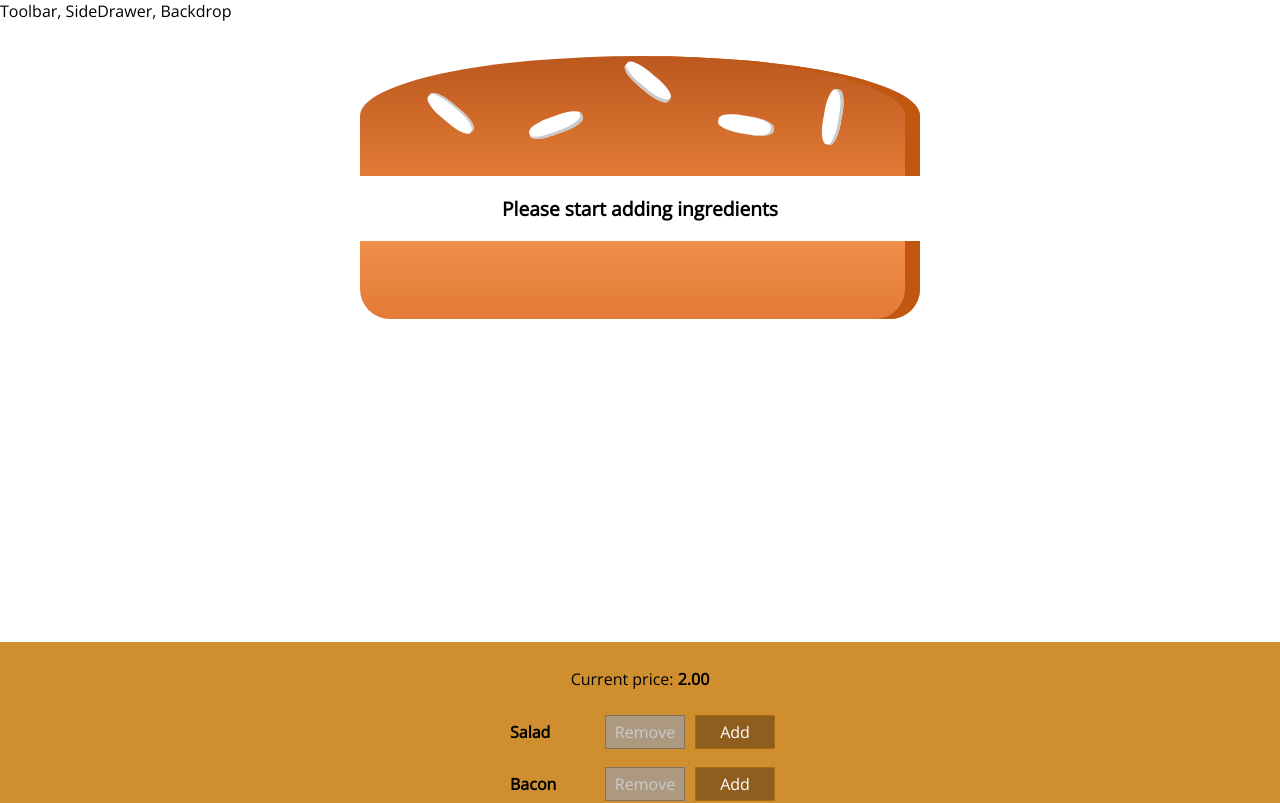
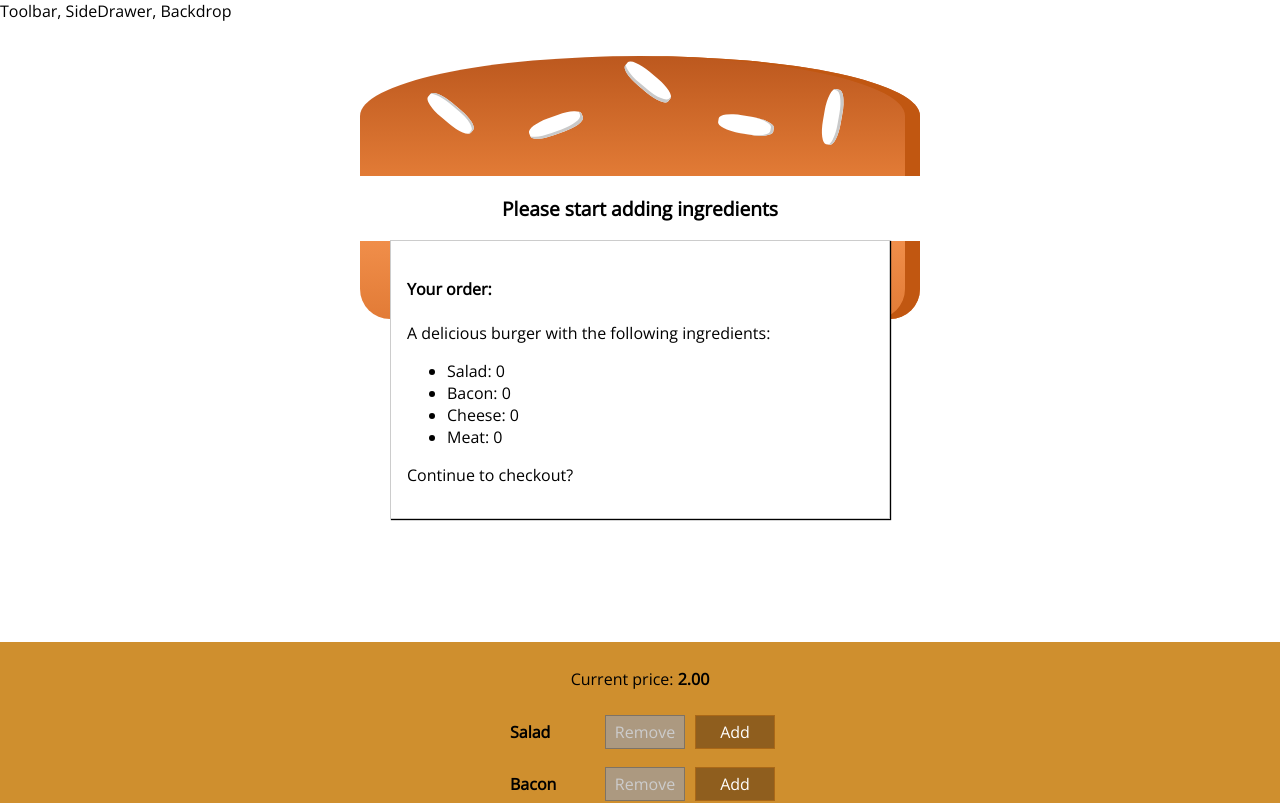
Before and after one commit to JoaquinBenitez/burguer-builder, a React (Create React App) app: page / in a window 1280 px wide. Shown: the top 803 px of the page. Built offline with nearby package versions, Linux system fonts and the light colour scheme; the HTML template or start-up script is replaced by a standard one.

Commit message:
Added a your order display

```diff
--- /dev/null
+++ b/src/components/Burger/OrderSummary/OrderSummary.js
@@ -0,0 +1,22 @@
+import React from "react";
+
+const OrderSummary = props => {
+  const ingredientSummary = Object.keys(props.ingredients).map(key => {
+    return (
+      <li key={key}>
+        <span style={{ textTransform: "capitalize" }}>{key}</span>:{" "}
+        {props.ingredients[key]}
+      </li>
+    );
+  });
+  return (
+    <>
+      <h4> Your order:</h4>
+      <p>A delicious burger with the following ingredients:</p>
+      <ul>{ingredientSummary}</ul>
+      <p>Continue to checkout?</p>
+    </>
+  );
+};
+
+export default OrderSummary;
--- /dev/null
+++ b/src/components/UI/Modal/Modal.js
@@ -0,0 +1,10 @@
+import React from 'react';
+import classes from './Modal.module.css';
+
+const Modal = props => (
+    <div className={classes.Modal}>
+        {props.children}
+    </div>
+);
+
+export default Modal;
--- /dev/null
+++ b/src/components/UI/Modal/Modal.module.css
@@ -0,0 +1,20 @@
+.Modal {
+    position: fixed;
+    z-index: 500;
+    background-color: white;
+    width: 70%;
+    border: 1px solid #ccc;
+    box-shadow: 1px 1px 1px black;
+    padding: 16px;
+    left: 15%;
+    top: 30%;
+    box-sizing: border-box;
+    transition: all 0.3s ease-in-out;
+}
+
+@media (min-width: 600px) {
+    .Modal {
+        width: 500px;
+        left: calc(50% - 250px);
+    }
+}
--- a/src/containers/BurgerBuilder/BurgerBuilder.js
+++ b/src/containers/BurgerBuilder/BurgerBuilder.js
@@ -1,6 +1,8 @@
 import React, { Component } from "react";
 import Burger from "../../components/Burger/Burger";
 import BuildControls from "../../components/Burger/BuildControls/BuildControls";
+import Modal from "../../components/UI/Modal/Modal";
+import OrderSummary from "../../components/Burger/OrderSummary/OrderSummary";
 
 const INGREDIENT_PRICES = {
   salad: 0.3,
@@ -74,6 +76,9 @@
 
     return (
       <>
+        <Modal>
+          <OrderSummary ingredients={this.state.ingredients} />
+        </Modal>
         <Burger ingredients={this.state.ingredients} />
         <BuildControls
           addIngredient={this.addIngredientHandler}
```
Also changed, not shown: src/components/Burger/BuildControls/BuildControls.js (+4 -4 lines), src/components/UI/Backdrop/Backdrop.js (added).
